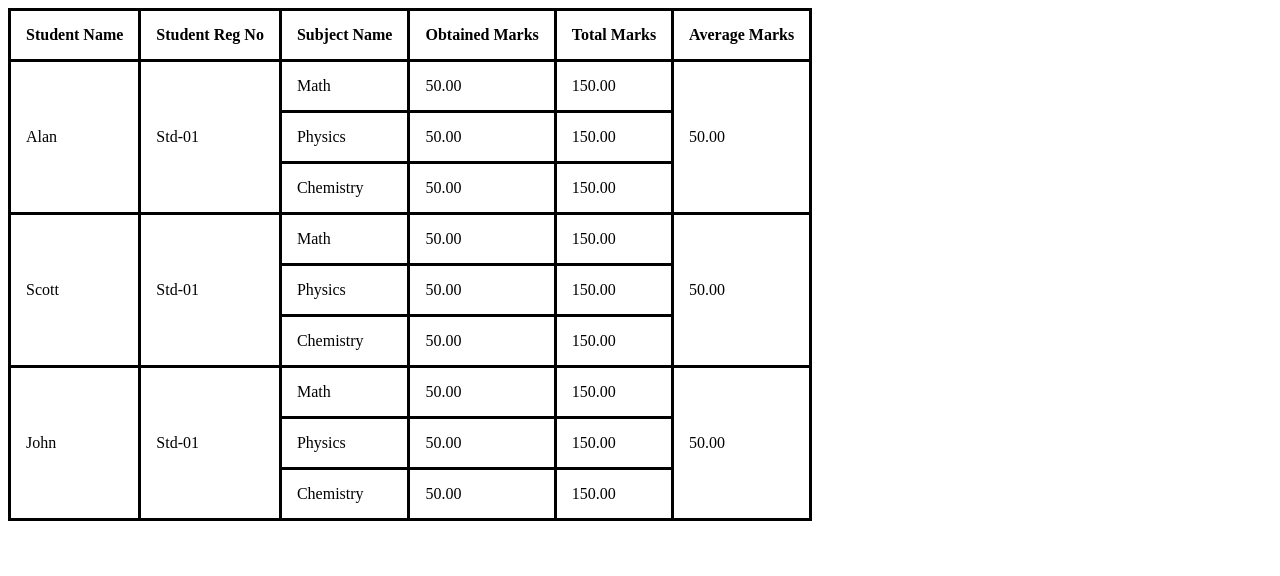
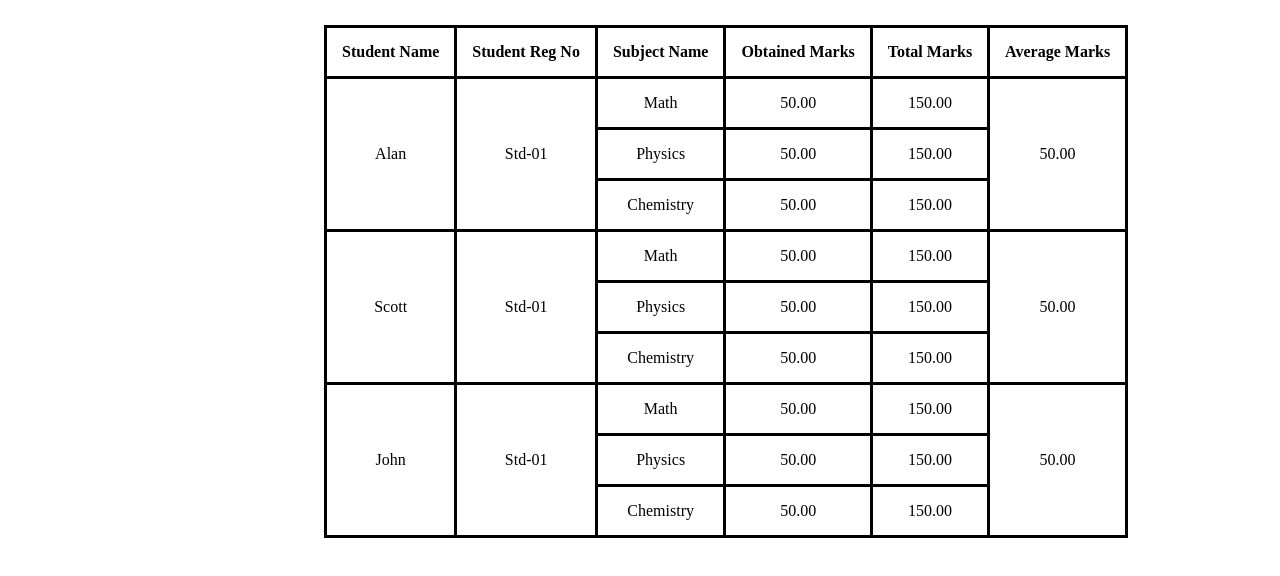
Before and after one commit to ameer-ali-jamali/Assignment-21-Monthly-Test-HTML-CSS-JavaScript, a plain HTML site: page Q1.html in a window 1280 px wide. Drawn offline with Linux system fonts and the light colour scheme.

Commit message:
clear some mistakes

```diff
--- a/Q1.css
+++ b/Q1.css
@@ -1,4 +1,12 @@
-
+.container{
+    text-align: center;
+    position: absolute;
+}
+.table{
+    text-align: center;
+    margin-left: 25%;
+    margin-top: 2%;
+}
     td,
     th {
         border: solid;
--- a/Q1.html
+++ b/Q1.html
@@ -10,8 +10,9 @@
 </head>
 
 <body>
-    <main>
-        <table class="conatiner">
+
+<div class="table">
+    <table>
         <thead>
             <tr>
                 <th>Student Name</th>
@@ -127,16 +128,11 @@
                     150.00
                 </td>
             </tr>
-
-
-
-
-
-
-
         </tbody>
     </table>
-    </main>
+
+</div>
+
 </body>
 
 </html>
```
Lines whose indentation alone changed are shown as unchanged.
